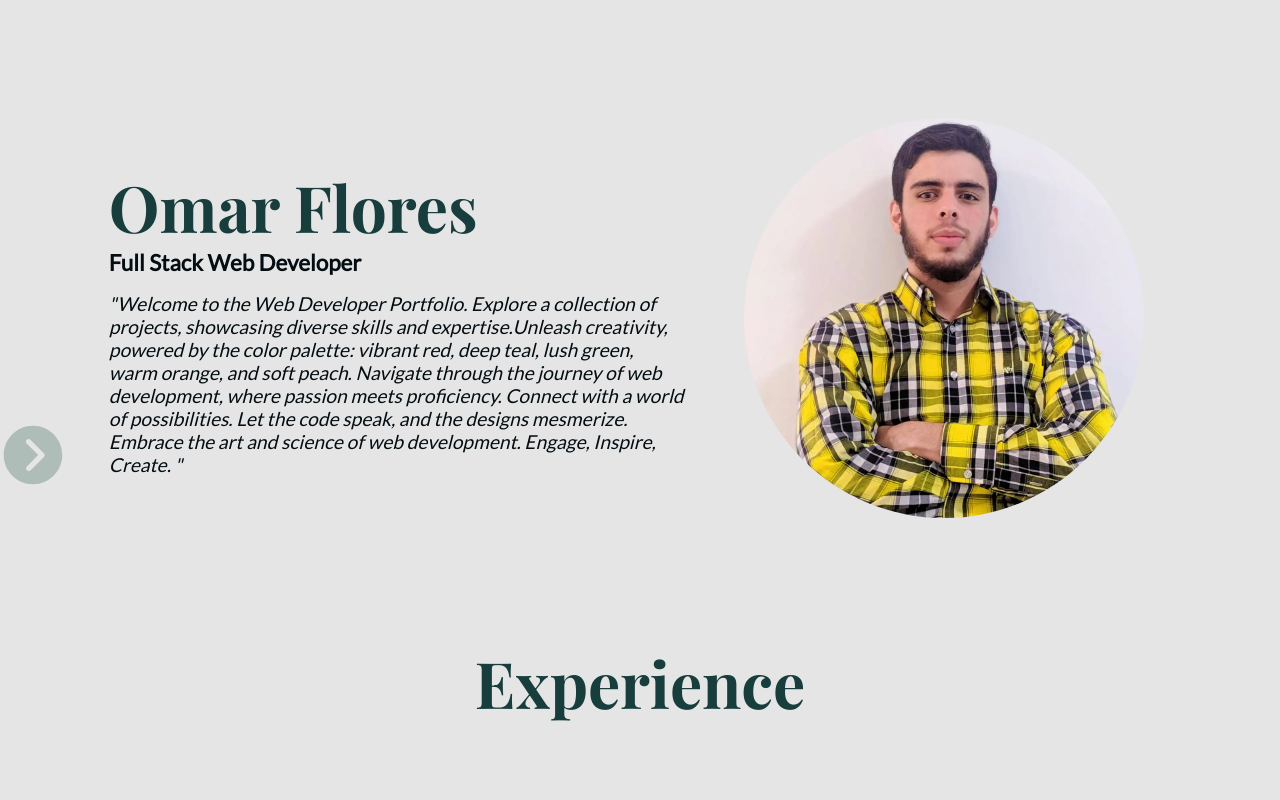
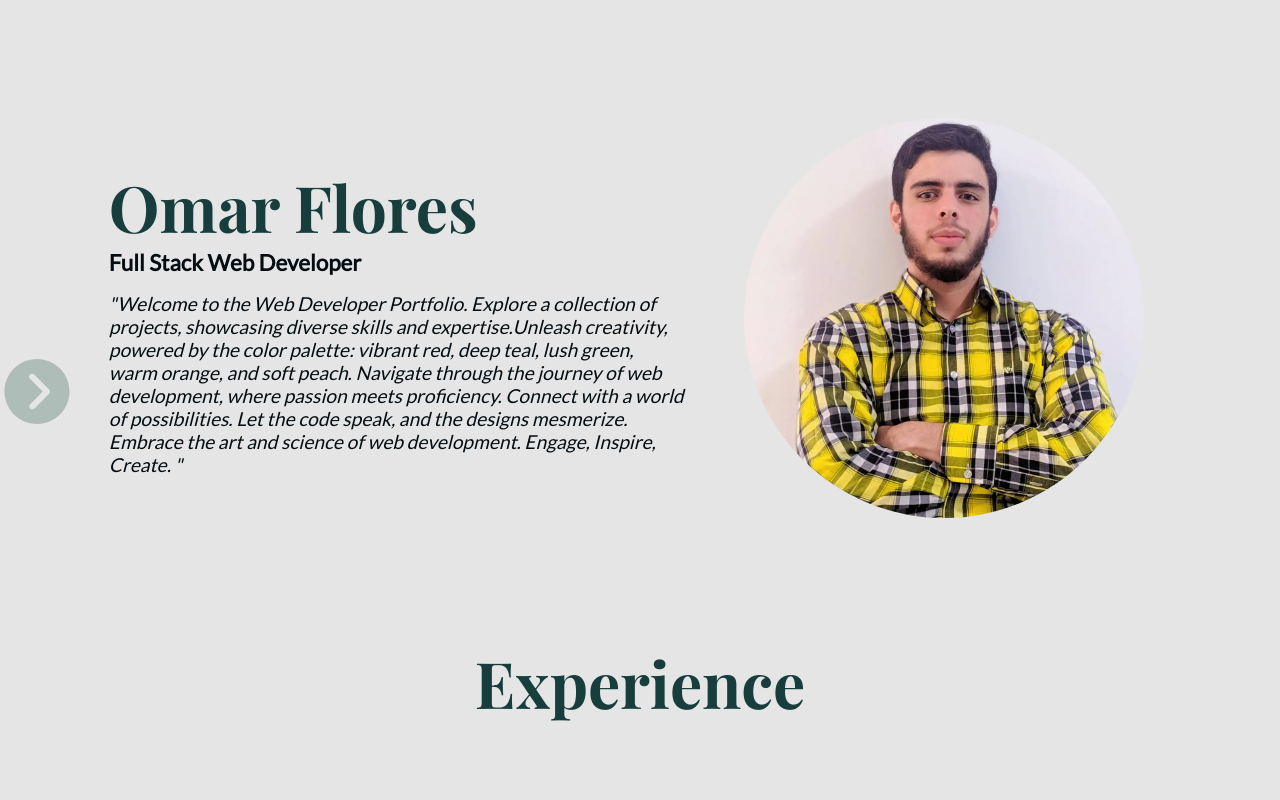
Before and after one commit to Kameha1011/Portfolio, a React (Vite) app: page / in a window 1280 px wide. Shown: the top 800 px of the page. Built offline with nearby package versions, Linux system fonts and the light colour scheme.

Commit message:
added period on carrousel slides

```diff
--- a/src/components/Carousel/CarouselItem/CarouselItem.css
+++ b/src/components/Carousel/CarouselItem/CarouselItem.css
@@ -27,6 +27,9 @@
 .carousel__itemSubtitle{
   font-size: 1.3rem;
   font-style: italic;
+}
+.carousel__itemPeriod{
+  font-size: 1.2rem;
 }
 .carousel__itemLink{
   margin-top: 1rem;
--- a/src/components/Carousel/CarouselItem/CarouselItem.tsx
+++ b/src/components/Carousel/CarouselItem/CarouselItem.tsx
@@ -24,6 +24,7 @@ export const CarouselItem: React.FC<Props> = ({
       <div className="carousel__itemShade">
         <h2 className="carousel__itemTitle">{items.title}</h2>
         <h3 className="carousel__itemSubtitle">{items.grade}</h3>
+        <p className="carousel__itemPeriod">{items.period}</p>
         {items.certificate && (
           <a
             href={items.certificate}
--- a/src/components/FloatingSideBar/FloatingSideBar.css
+++ b/src/components/FloatingSideBar/FloatingSideBar.css
@@ -1,8 +1,9 @@
 .floatingSidebar {
-  z-index: 1;
+  z-index: 2;
   position: fixed;
   top: 50%;
   bottom: 50%;
+  transform: translateY(-50%);
   left: -120px;
   display: flex;
   align-items: center;
@@ -27,8 +28,9 @@
   border: none;
   background-color: transparent;
   color: rgb(92, 131, 116, 0.4);
-  font-size: 2rem;
+  font-size: 4rem;
   cursor: pointer;
+  z-index: 2;
 }
 .floatingSidebar__toggle:focus-visible {
   outline: none;
@@ -48,6 +50,6 @@
 @media(min-width: 768px) {
   .floatingSidebar__toggle {
     left: 4rem;
-    font-size: 4.5rem;
+    font-size: 5rem;
   }
 }
--- a/src/constants/education.ts
+++ b/src/constants/education.ts
@@ -11,6 +11,7 @@ export const EDUCATION: ReadonlyArray<Education> = [
     alt: "UBA",
     title: "Universidad de Buenos Aires",
     grade: "Computer Science Engineering",
+    period: "03/2022 - Present"
   },
   {
     src: udemy,
@@ -19,6 +20,7 @@ export const EDUCATION: ReadonlyArray<Education> = [
     grade: "Full Stack Web Developer",
     certificate:
       "https://www.udemy.com/certificate/UC-35e104ad-dfc1-47dd-803b-6f67bbc4908b/",
+    period: '12/2022'
   },
   {
     src: elearning1,
@@ -27,6 +29,7 @@ export const EDUCATION: ReadonlyArray<Education> = [
     grade: "Full Stack Web Developer",
     certificate:
       "https://www.credly.com/badges/394edbbc-3bd3-4081-a847-ee01b9b29bae/linked_in_profile",
+    period: '09/2023'
   },
   {
     src: elearning2,
@@ -35,11 +38,13 @@ export const EDUCATION: ReadonlyArray<Education> = [
     grade: "Frontend Web Developer",
     certificate:
       "https://www.credly.com/badges/1c92ab8e-913b-49f3-b5d5-e4967a49b0f4/public_url",
+    period: '04/2023'
   },
   {
     src: ap,
     alt: "AP",
     title: "Argentina Programa",
     grade: "Full Stack Web Developer",
+    period: "06/2022"
   }
 ] as const;
--- a/src/types.d.ts
+++ b/src/types.d.ts
@@ -11,6 +11,7 @@ export type Education = {
   alt: string;
   title: string;
   grade: string;
+  period: MonthYear | `${MonthYear} - Present`;
   certificate?: `https://www.${string}`;
 }
 
```
